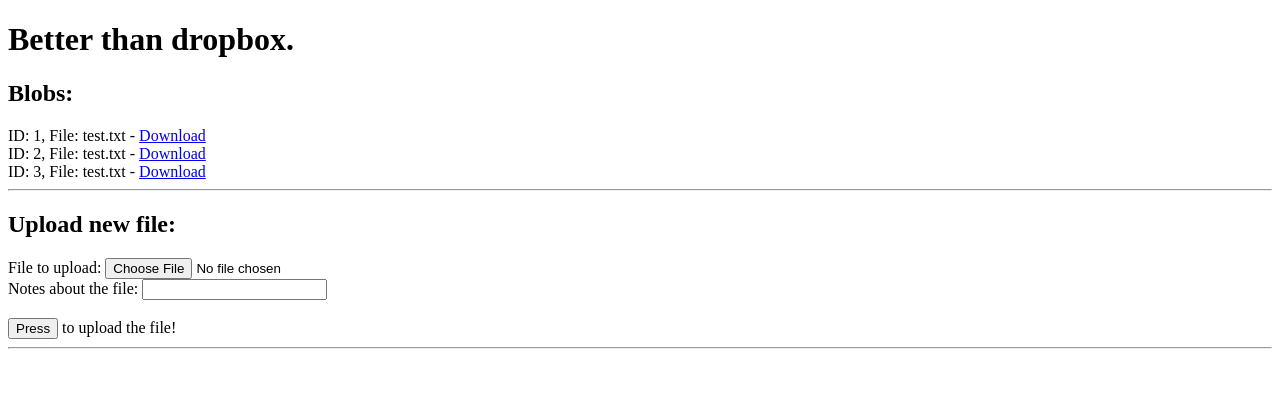
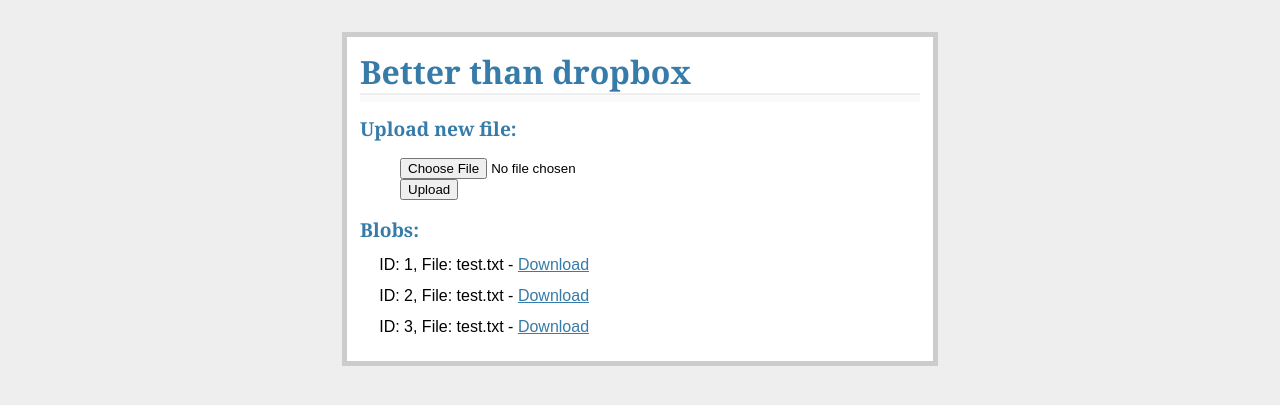
Before and after one commit to hedenberg/WebSync, a Flask app: page /blob in a window 1280 px wide. Shown: the top 405 px of the page. Run offline with Flask 2, Linux system fonts and the light colour scheme; data comes from the database, SQL or seed files in the repository; both versions use the stored data as it was after the commit.

Commit message:
Added an extremely simple css-file to get some structure, nothing fancy.

```diff
--- a/runserver.py
+++ b/runserver.py
@@ -1,3 +1,4 @@
 from websync import app
 app.debug = True
+app.secret_key = 'super secret developmentkey, not at all posted on github.'
 app.run()
--- /dev/null
+++ b/websync/static/style.css
@@ -0,0 +1,18 @@
+body            { font-family: sans-serif; background: #eee; }
+a, h1, h2       { color: #377ba8; }
+h1, h2          { font-family: 'Georgia', serif; margin: 0; }
+h1              { border-bottom: 2px solid #eee; }
+h2              { font-size: 1.2em; }
+
+.page           { margin: 2em auto; width: 35em; border: 5px solid #ccc;
+                  padding: 0.8em; background: white; }
+.entries        { list-style: none; margin: 0; padding: 0; }
+.entries li     { margin: 0.8em 1.2em; }
+.entries li h2  { margin-left: -1em; }
+.add-entry      { font-size: 0.9em; border-bottom: 1px solid #ccc; }
+.add-entry dl   { font-weight: bold; }
+.metanav        { text-align: right; font-size: 0.8em; padding: 0.3em;
+                  margin-bottom: 1em; background: #fafafa; }
+.flash          { background: #cee5F5; padding: 0.5em;
+                  border: 1px solid #aacbe2; }
+.error          { background: #f0d6d6; padding: 0.5em; }
--- /dev/null
+++ b/websync/templates/layout.html
@@ -0,0 +1,15 @@
+<!doctype html>
+<title>WebSync</title>
+<link rel=stylesheet type=text/css href="{{ url_for('static', filename='style.css') }}">
+<div class=page>
+  <h1>Better than dropbox</h1>
+  <div class=metanav>
+
+  </div>
+
+  {% for message in get_flashed_messages() %}
+    <div class=flash>{{ message }}</div><br>
+  {% endfor %}
+  {% block body %}{% endblock %}
+
+</div>
--- a/websync/templates/sampleFileUpload.html
+++ b/websync/templates/sampleFileUpload.html
@@ -9,8 +9,10 @@
 
 <h2>Blobs:</h2>
 {% for blob in blobs %}
-<tb> ID: {{blob.id}}, File: {{blob.filename}} - <a href="/blob/{{blob.id}}">Download</a>
+ID: {{blob.id}}, File: {{blob.filename}} - <a href="/blob/{{blob.id}}">Download</a>
 <br>
+{% else %}
+There are no uploaded files.
 {% endfor %}
 
 
--- /dev/null
+++ b/websync/templates/show_files.html
@@ -0,0 +1,22 @@
+{% extends "layout.html" %}
+{% block body %}
+
+  <h2>Upload new file:</h2>
+
+  <form method=post enctype='multipart/form-data' action="{{ url_for('blob')}}">
+    <dl>
+      <dd><input type=file name=blob>
+      <dd><input type=submit value=Upload>
+    </dl>
+  </form>
+
+  <ul class=entries>
+    <h2>Blobs:</h2>
+    {% for blob in blobs %}
+      <li>ID: {{blob.id}}, File: {{blob.filename}} - <a href="/blob/{{blob.id}}">Download</a>
+      <br>
+    {% else %}
+      <li><em>There are no uploaded files.<em>
+    {% endfor %}
+  </ul>
+{% endblock %}
--- a/websync/views.py
+++ b/websync/views.py
@@ -1,10 +1,11 @@
 import os
 from websync import app
-from flask import redirect, request, url_for, render_template, make_response
+from flask import redirect, request, url_for, render_template, make_response, flash
 from werkzeug import secure_filename
 from websync.database import db_session
 from websync.models import Blob
 
+# Removes database session at shutdown
 @app.teardown_appcontext
 def shutdown_session(exception=None):
     db_session.remove()
@@ -16,15 +17,20 @@ def index():
 @app.route('/blob', methods=['GET', 'POST'])
 def blob():
     if request.method == 'GET':
-        return render_template('sampleFileUpload.html', blobs=db_session.query(Blob).order_by(Blob.id))
+        return render_template('show_files.html', blobs=db_session.query(Blob).order_by(Blob.id))
     elif request.method == 'POST':
+        # Adding a new file
         f = request.files['blob']
         fn = secure_filename(f.filename)
+        # Saves the file
         f.save('websync/blobs/' + fn)
+        # Adds information about the file in the database
         b = Blob(fn)
         db_session.add(b)
         db_session.commit()
-        return "Upload a new blob. name:%s" % fn
+        flash('File upload successful')
+        return render_template('show_files.html', blobs=db_session.query(Blob).order_by(Blob.id))
+
 @app.route('/blob/', methods=['GET', 'POST'])
 def blob_redirect():
     return redirect(url_for('blob'))
@@ -32,12 +38,11 @@ def blob_redirect():
 @app.route('/blob/<int:blob_id>', methods=['GET', 'PUT', 'DELETE'])
 def show_user_profile(blob_id):
     if request.method == 'GET':
+        # Download file!
+        # Retrieve file information from database using id
         blob = db_session.query(Blob).get(blob_id)
-        print "Blobid: %d" % blob_id
-        print "Blob: id:%d, filename:%s" % (blob.id, blob.filename)
-        # tell nginx to server the file and where to find it
+        # Build a response that will return the file to the user
         file_size = os.path.getsize('websync/blobs/'+blob.filename)
-        print file_size
         response = make_response()
         response.headers['Pragma'] = 'public'
         response.headers['Content-Type'] = 'txt'
@@ -45,6 +50,7 @@ def show_user_profile(blob_id):
         response.headers['Content-Description'] = 'File Transfer'
         response.headers['Content-Disposition'] = 'attachment; filename=%s' % blob.filename
         response.headers['Content-Length'] = file_size
+        # Load file data to the response
         with open ("websync/blobs/"+blob.filename, "r") as blob_data:
             response.data = blob_data.read()
         return response
```
Also changed, not shown: websync/blob.db.
